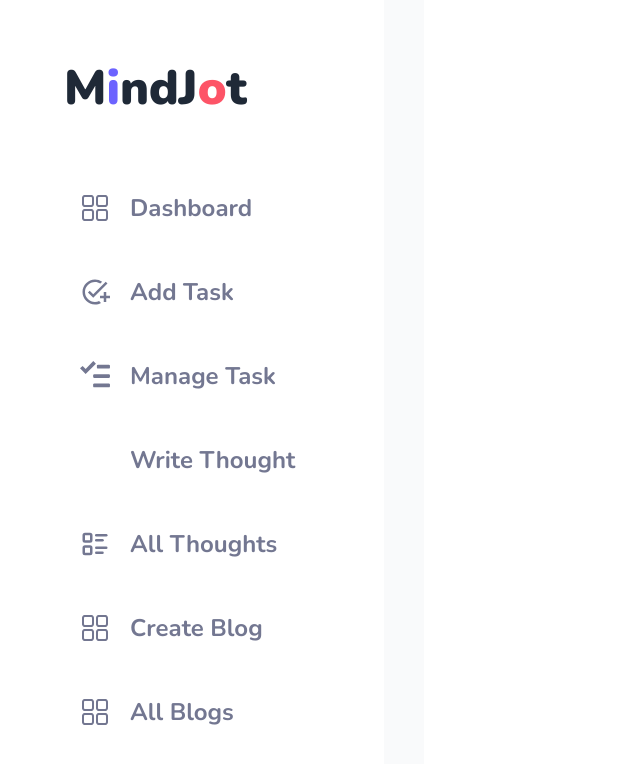
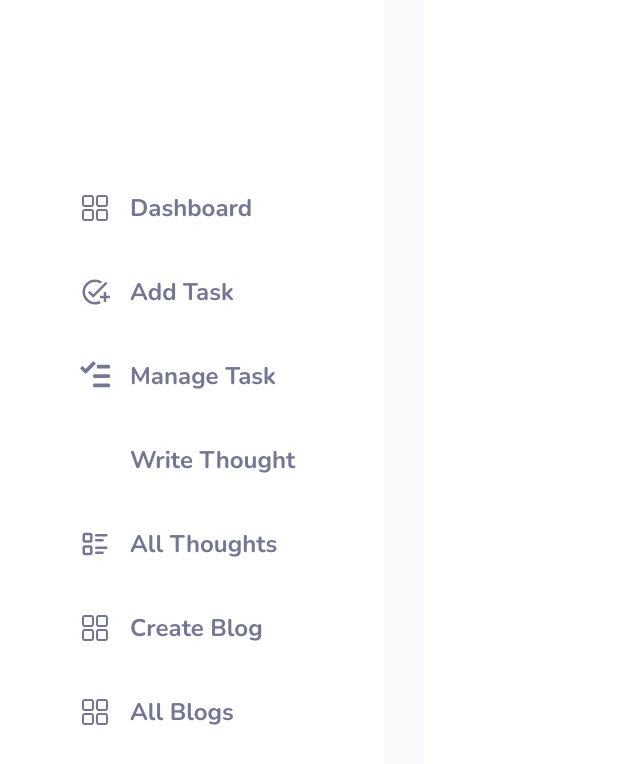
Before and after one commit to SiamIslamSagor/MindJot-client, a React (Vite) app: page /mainDash in a window 1280 px wide. Shown: the top 764 px of the page, without its empty margins (0-640 px from the left). Built offline with nearby package versions, Linux system fonts and the light colour scheme; no server answers; some icons are missing.

Commit message:
complete sidebar style for < lg devices

```diff
--- a/src/layout/MainDash.jsx
+++ b/src/layout/MainDash.jsx
@@ -16,7 +16,7 @@ const MainDash = () => {
       </Helmet>
       <div className="flex gap-10 min-h-screen">
         {/* sidebar */}
-        <div className="max-w-sm w-full bg-base-100">
+        <div className="max-w-sm w-full bg-base-100 h-screen sticky top-0 max-lg:hidden">
           <div className="max-w-64 mx-auto">
             {/* logo */}
             <div className="my-16">
@@ -31,8 +31,8 @@ const MainDash = () => {
                   isActive ? activeLinkStyle : normalLinkStyle
                 }
               >
-                <div className="flex items-center gap-5 text-2xl  p-4">
-                  {<link.icon className="text-3xl" />}
+                <div className="flex items-center gap-3 md:gap-5 max-sm:text-lg max-lg:text-xl  lg:text-2xl p-3 md:p-4">
+                  {<link.icon className=" max-lg:text-lg lg:text-3xl" />}
                   {link.heading}
                 </div>
               </NavLink>
```
